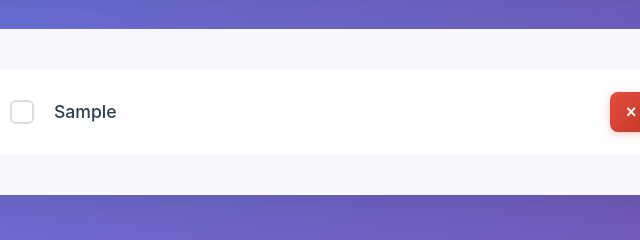
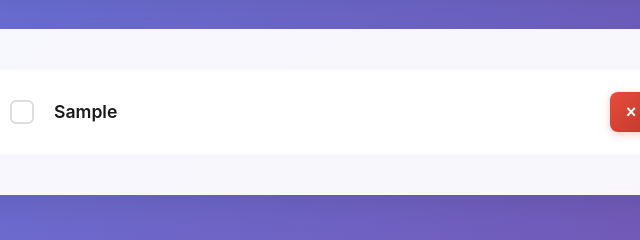
Before and after one commit to shonsh/simple-todolist, a website: page index.html in a window 1280 px wide. Both pictures are taken after typing "Sample" into the empty fields and a click on the button "Add Task". Shown: the part 273-513 px from the top of the page, 309-949 px from the left. Drawn offline with Linux system fonts and the light colour scheme.

Commit message:
Fix task text readability - improve contrast and font weight

```diff
--- a/styles.css
+++ b/styles.css
@@ -263,7 +263,7 @@ body {
     display: flex;
     align-items: center;
     padding: 1.25rem;
-    background: rgba(255, 255, 255, 0.8);
+    background: rgba(255, 255, 255, 0.95);
     border: 2px solid rgba(255, 255, 255, 0.3);
     border-radius: 12px;
     transition: all 0.3s cubic-bezier(0.4, 0, 0.2, 1);
@@ -312,8 +312,8 @@ body {
     flex: 1;
     font-size: 1.1rem;
     line-height: 1.5;
-    font-weight: 500;
-    color: #2c3e50;
+    font-weight: 600;
+    color: #1a1a1a;
     transition: all 0.3s ease;
 }
 
```
